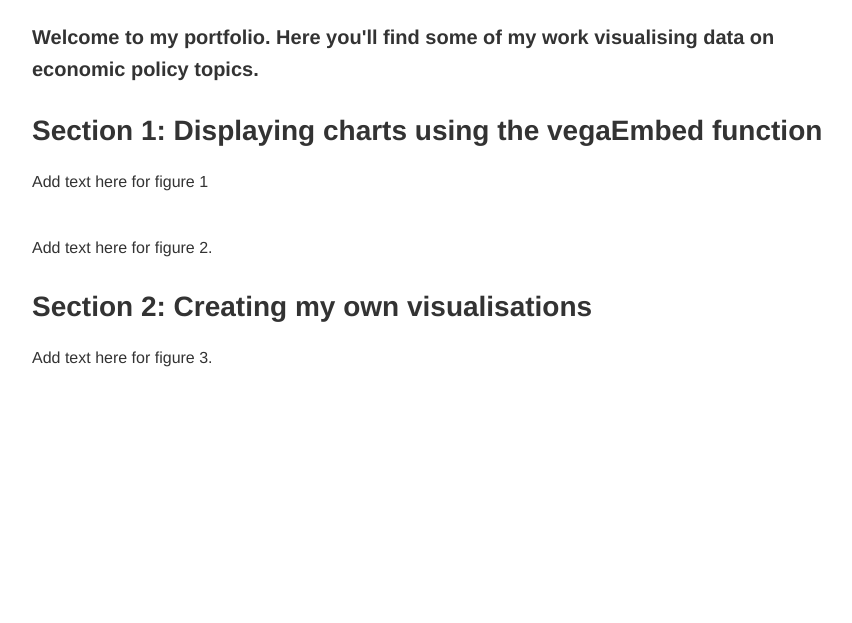
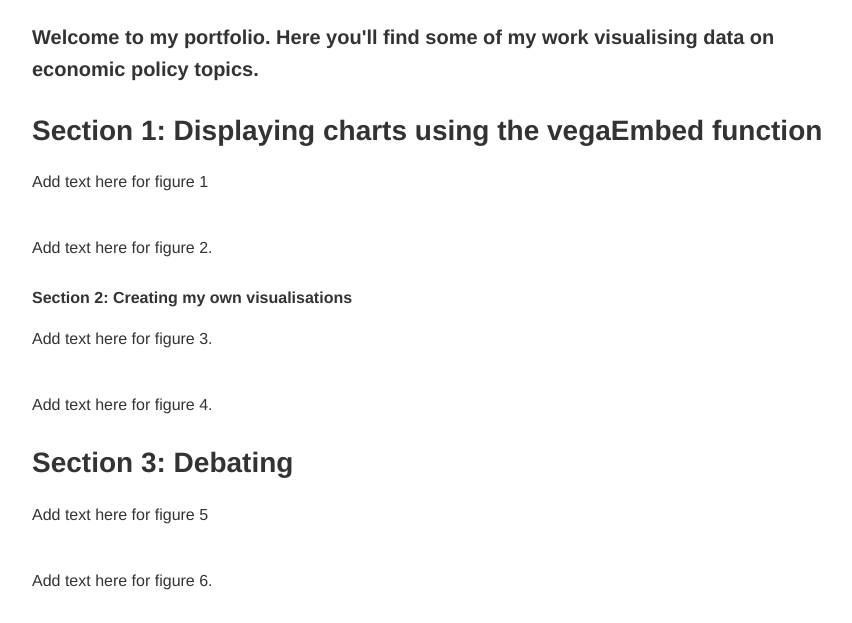
Before and after one commit to gabrielcostapublicpolicy/gabrielcostapublicpolicy.github.io, a plain HTML site: page Portfolio.html in a window 1280 px wide. Shown: the part 177-800 px from the top of the page, without its empty margins (208-1060 px from the left). Drawn offline with Linux system fonts and the light colour scheme; a script that the page names is missing.

Commit message:
Add files via upload

```diff
--- a/Portfolio.html
+++ b/Portfolio.html
@@ -72,16 +72,32 @@
     </section>
 <section>
         <div class="chart-description">
-            <h2>Section 2: Creating my own visualisations</h2>
+            <h4>Section 2: Creating my own visualisations</h4>
             <p> <!-- This is a paragraph, it's the main way to display text on a web page -->
                 Add text here for figure 3.
             </p>
         </div>
         <figure id="Location3"></figure> <!-- we give it an id so we can put a vega-lite graph here with VegaEmbed -->
     </section>
+        <p> <!-- This is a paragraph, it's the main way to display text on a web page -->
+                    Add text here for figure 4.
+                </p>
     <figure id="Location4"></figure> <!-- we give it an id so we can put a vega-lite graph here with VegaEmbed -->
     </section>
-
+<section>
+        <div class="chart-description">
+            <h2>Section 3: Debating</h2>
+            <p> <!-- This is a paragraph, it's the main way to display text on a web page -->
+                Add text here for figure 5
+            </p>
+        </div>
+        <figure id="Location5"></figure> <!-- we give it an id so we can put a vega-lite graph here with VegaEmbed -->
+    </section>
+     <p> <!-- This is a paragraph, it's the main way to display text on a web page -->
+                Add text here for figure 6.
+            </p>
+    <figure id="Location6"></figure> <!-- we give it an id so we can put a vega-lite graph here with VegaEmbed -->
+    </section>
 
 
     <!-- Do you want to add more sections? -->
@@ -99,8 +115,9 @@
         let figure_2_spec = "https://raw.githubusercontent.com/RDeconomist/RDeconomist.github.io/refs/heads/main/charts/library/chartScatter3.json"; // We're storing the URL of the graph we want to display in a variable
 
         vegaEmbed('#Location1', figure_1_spec) // We're using the vegaEmbed function to put a graph in the element with id figure_1
-        vegaEmbed('#Location2', figure_2_spec) // We're using the vegaEmbed function to put a graph in the element with id figure_1
- vegaEmbed('#Location3', "wk2_brazil_investment.json") // We're using the vegaEmbed function to put a graph in the element with id figure_1
+        vegaEmbed('#Location2', figure_2_spec) // We're using the vegaEmbed function to put a graph in the element with id figure_2
+        vegaEmbed('#Location3', "wk2_brazil_investment.json") // We're using the vegaEmbed function to put a graph in the element with id figure_3
+        vegaEmbed('#Location4', "wk2_brazil_gdp.json") // We're using the vegaEmbed function to put a graph in the element with id figure_3
 
         // Do you want to add more graphs?
         // try defining a new variable for figure_3_spec, adding VegaEmbed for Location3, and adding a new section in the HTML
```
